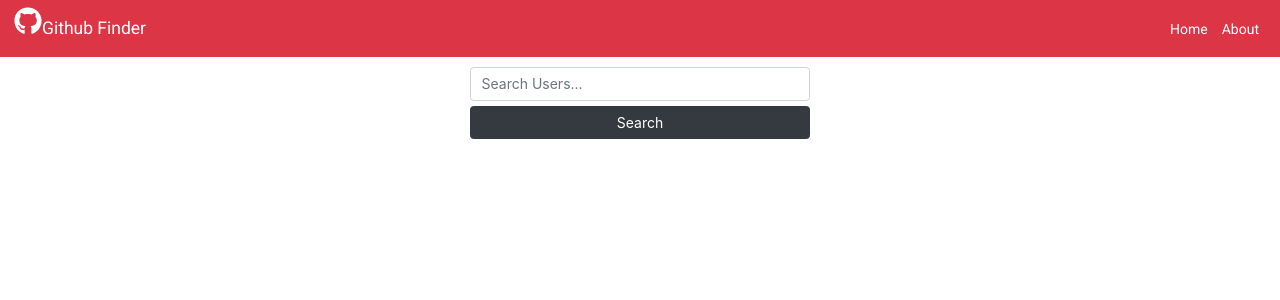
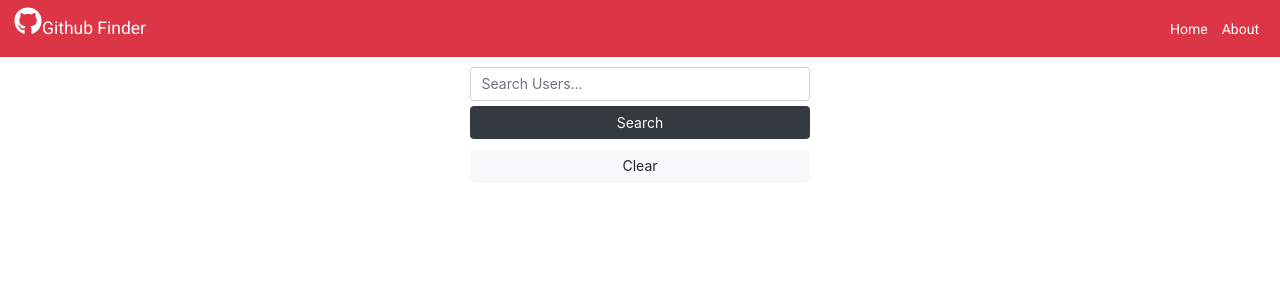
Before and after one commit to WillV1/github-finder, a React (Create React App) app: page / in a window 1280 px wide. Shown: the top 300 px of the page. Built offline with nearby package versions, Linux system fonts and the light colour scheme.

Commit message:
Attempt refactor for hooks

```diff
--- a/src/components/users/Search.js
+++ b/src/components/users/Search.js
@@ -1,4 +1,4 @@
-import React, { Component } from 'react';
+import React, {useState} from 'react';
 import Form from 'react-bootstrap/Form';
 import Container from 'react-bootstrap/Container';
 import Row from 'react-bootstrap/Row';
@@ -8,42 +8,31 @@
 import './Search.css';
 import Proptypes from 'prop-types';
 
-class Search extends Component {
-    state = {
-        text: ''
-    }
+const Search =( searchUsers, showClear, clearUsers, setAlert) => {
+    const [text, setText] = useState('');
 
-    static propTypes = {
-        searchUsers: Proptypes.func.isRequired,
-        clearUsers: Proptypes.func.isRequired,
-        showClear: Proptypes.bool.isRequired,
-        setAlert: Proptypes.func.isRequired
-    }
-
-    onSubmit = (e) => {
+    const onSubmit = (e) => {
         e.preventDefault();
-        if (this.state.text === '') {
-            this.props.setAlert('Please enter name', 'light')
+        if (text === '') {
+            setAlert('Please enter name', 'light')
         } else {
-            this.props.searchUsers(this.state.text);
-            this.setState({ text: '' });
+            searchUsers(text);
+            setText('');
         }
     }
 
-    onChange = (e) => this.setState({ [e.target.name]: e.target.value })
+    const onChange = (e) => setText(e.target.value )
 
 
-    render() {
-        const { showClear, clearUsers } = this.props;
         return (
             <div>
                 <Container>
                     <Row>
                         <Col md={4}></Col>
                         <Col md={4}>
-                            <Form onSubmit={this.onSubmit}>
+                            <Form onSubmit={onSubmit}>
                                 <Form.Control id="inline" type="text" name="text"
-                                    placeholder="Search Users..." value={this.state.text} onChange={this.onChange} />
+                                    placeholder="Search Users..." value={text} onChange={onChange} />
                                 <Button id="search-button" variant="dark" type="submit" block>Search</Button>
                                 {showClear && <Button id="clear-button" variant="light" type="submit" onClick={clearUsers} block>Clear</Button>}
                             </Form>
@@ -53,7 +42,13 @@
                 </Container>
             </div>
         )
-    }
+}
+
+Search.propTypes = {
+    searchUsers: Proptypes.func.isRequired,
+    clearUsers: Proptypes.func.isRequired,
+    showClear: Proptypes.bool.isRequired,
+    setAlert: Proptypes.func.isRequired
 }
 
 export default Search;
```
